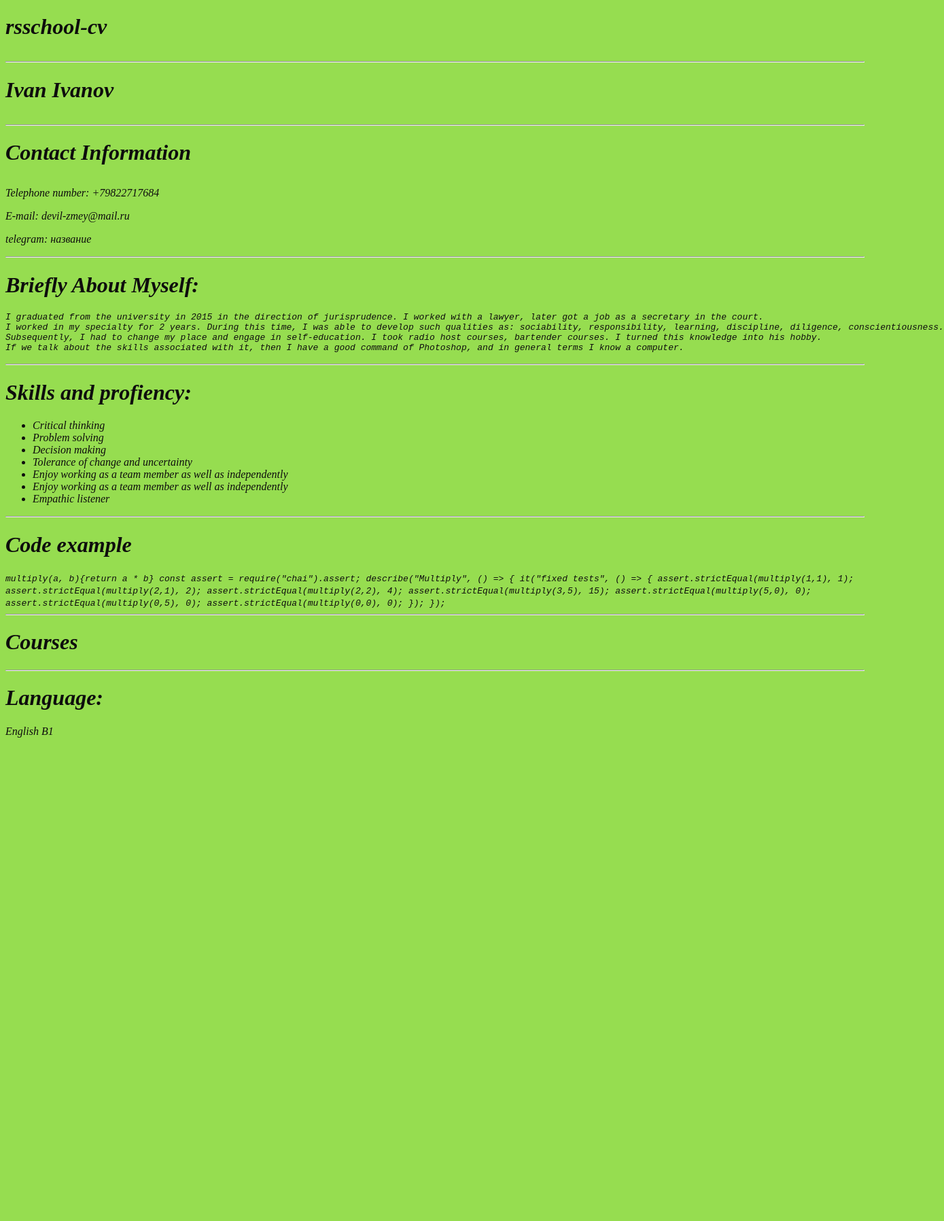
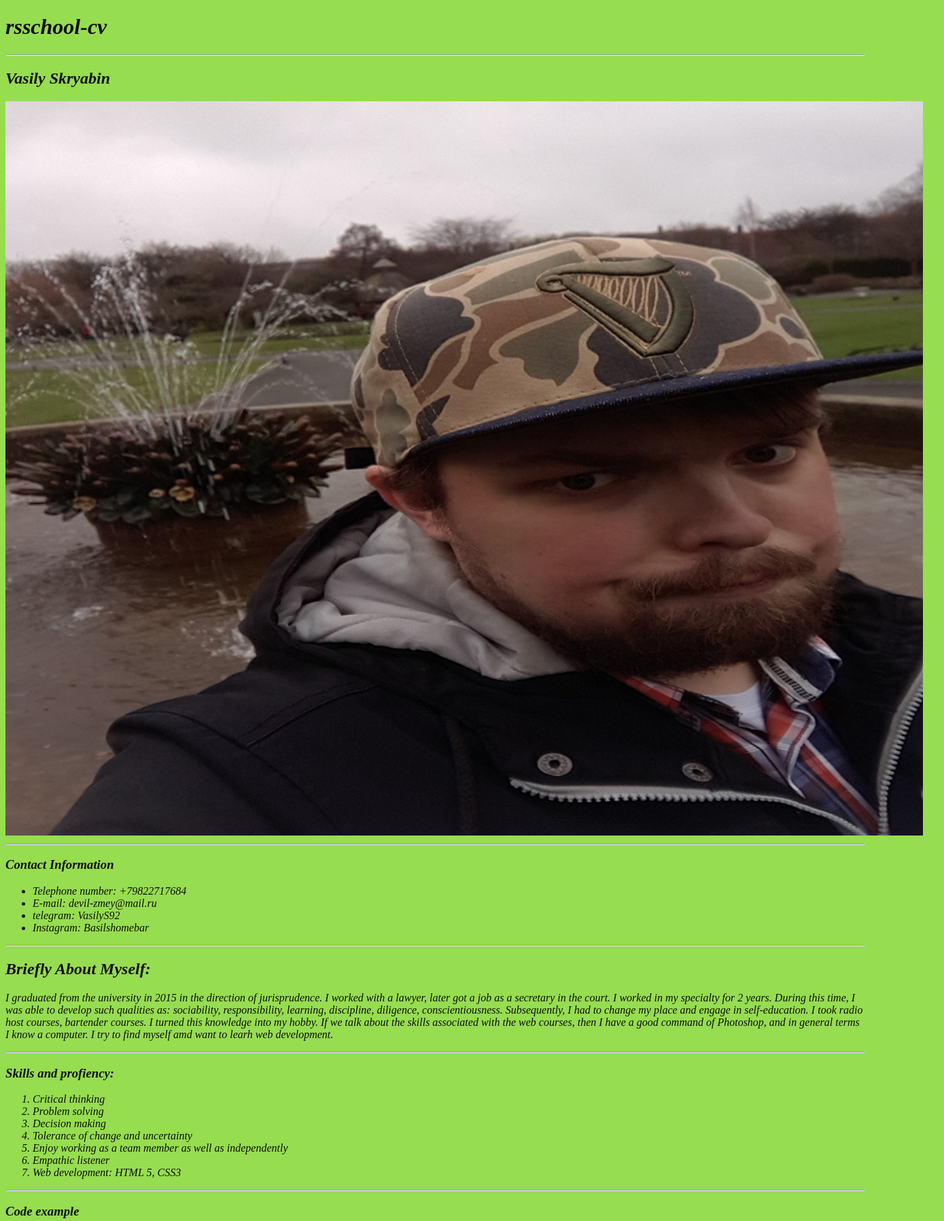
Before and after one commit to Skryabby/rsschool-cv, a plain HTML site: page index.html in a window 1280 px wide. Shown: the top 1796 px of the page at 68% size, 1389 px wide, since content can reach past the window. Before the commit the page ends 1101 px from the top, so only its background shows below. Drawn offline with Linux system fonts and the light colour scheme.

Commit message:
feat: add photo

```diff
--- a/index.html
+++ b/index.html
@@ -1,40 +1,48 @@
 <!DOCTYPE html>
 <html lang="en">
 <head>
-    <link href="style.css" rel="stylesheet">
+  <link rel="stylesheet" href="style.css">
     <meta charset="UTF-8">
     <meta name="viewport" content="width=device-width, initial-scale=1.0">
     <title>Document</title>
 </head>
 <body>
-    <p><h1>rsschool-cv</p></h1></p>
-    <hr></hr>
-    <p><h1>Ivan Ivanov</p></h1>
-    <hr></hr>
-<p><h1>Contact Information</p></h1>
-<p>Telephone number: +79822717684</p>
-<p>E-mail: devil-zmey@mail.ru </p>
-<p>telegram: название </p>
-<hr></hr>
-<p><h1>Briefly About Myself: </h1></p>
-<pre>
+<header>
+  <h1>rsschool-cv</h1>
+  <hr>
+  <h2>Vasily Skryabin</h2>
+  <img src="Vphoto.jpg" alt="my photo" width="1350" height="1080">
+<hr>
+<h3>Contact Information</h3>
+<ul>
+<li>Telephone number: +79822717684</li>
+<li>E-mail: devil-zmey@mail.ru </li>
+<li>telegram: VasilyS92</li>
+<li>Instagram: Basilshomebar</li>
+</ul>
+</header>
+<hr>
+<main>
+<h2>Briefly About Myself: </h2>
+<p>
 I graduated from the university in 2015 in the direction of jurisprudence. I worked with a lawyer, later got a job as a secretary in the court.
 I worked in my specialty for 2 years. During this time, I was able to develop such qualities as: sociability, responsibility, learning, discipline, diligence, conscientiousness.
-Subsequently, I had to change my place and engage in self-education. I took radio host courses, bartender courses. I turned this knowledge into his hobby.
-If we talk about the skills associated with it, then I have a good command of Photoshop, and in general terms I know a computer.</pre>
-</p><hr></hr>
-<p><h1>Skills and profiency: </h1></p>
-<ul>
+Subsequently, I had to change my place and engage in self-education. I took radio host courses, bartender courses. I turned this knowledge into my hobby.
+If we talk about the skills associated with the web courses, then I have a good command of Photoshop, and in general terms I know a computer. I try to find myself amd want to learh web development.
+</p>
+<hr>
+<h3>Skills and profiency: </h3>
+<ol>
 <li>Critical thinking</li>
 <li> Problem solving</li>
 <li> Decision making</li>
 <li> Tolerance of change and uncertainty</li>
 <li> Enjoy working as a team member as well as independently</li>
-<li> Enjoy working as a team member as well as independently</li>
 <li> Empathic listener </li>
-</ul>
-<hr></hr>
-<p><h1>Code example</h1></p>
+<li> Web development: HTML 5, CSS3</li>
+</ol>
+<hr>
+<h3>Code example</h3>
 <code> multiply(a, b){return a * b}
 const assert = require("chai").assert;
 describe("Multiply", () => {
@@ -48,11 +56,19 @@ describe("Multiply", () => {
     assert.strictEqual(multiply(0,0), 0);
   });
 });</code>
-<hr></hr>
-<p><h1>Courses</h1></p>
-<hr></hr>
-<p><h1>Language: </h1></p>
-<p>English B1</p>
-
+<hr>
+<h3>Courses</h3>
+<hr>
+<h3>Language: </h3>
+<p>English B1: Pre-Intermediate</p>
+</main>
+<footer>
+<a href="https://github.com/Skryabby">
+</a>
+<p>since 2008 GitHub, Inc.</p>
+<img src="rs-school-logo.svg" alt="rsschool logo">
+<a href="https://rs.school/courses/javascript-ru">
+</a>
+</footer>
 </body>
 </html>
```
Also changed, not shown: Vphoto.jpg (added), rs-school-logo.svg (added).
